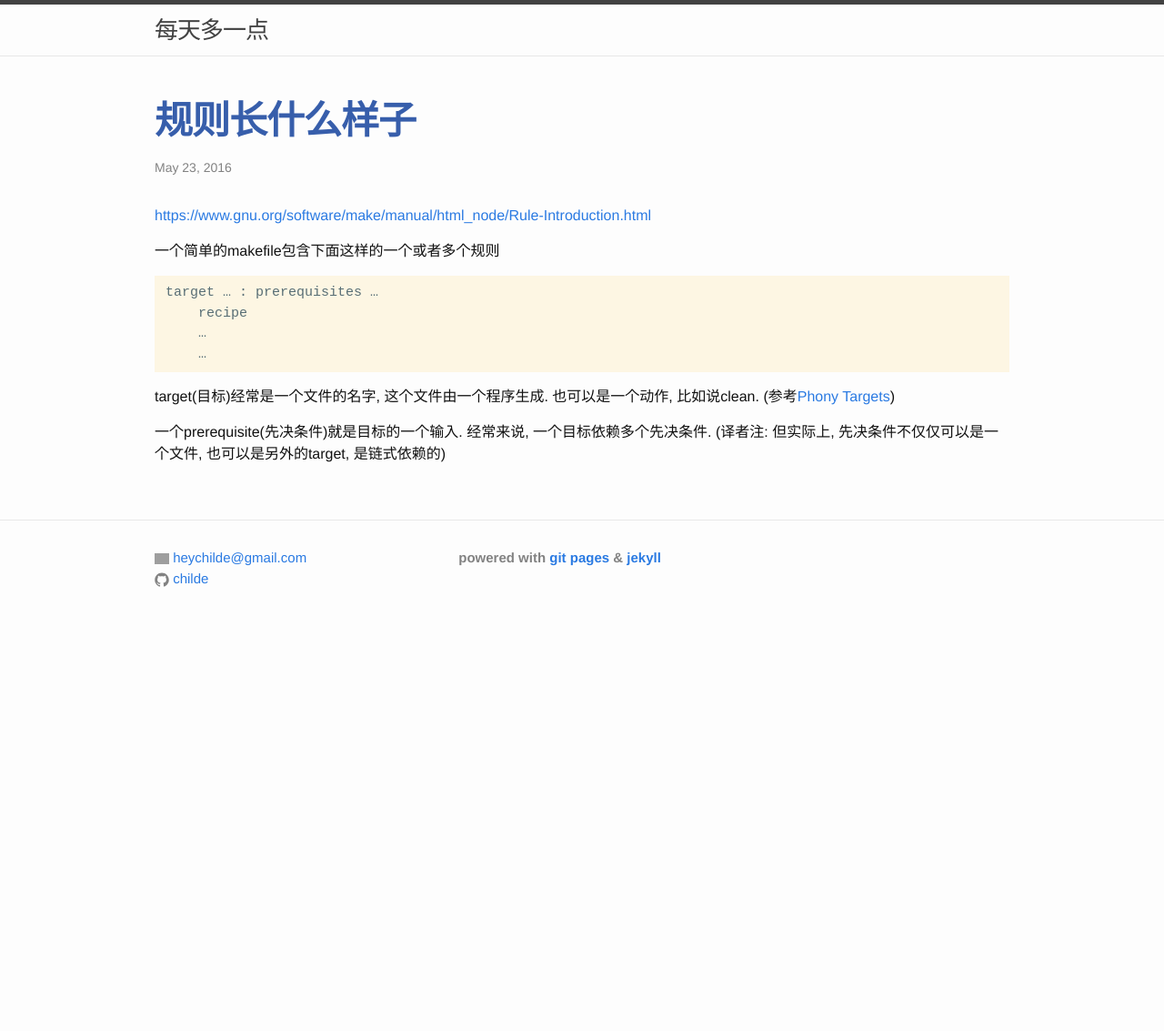
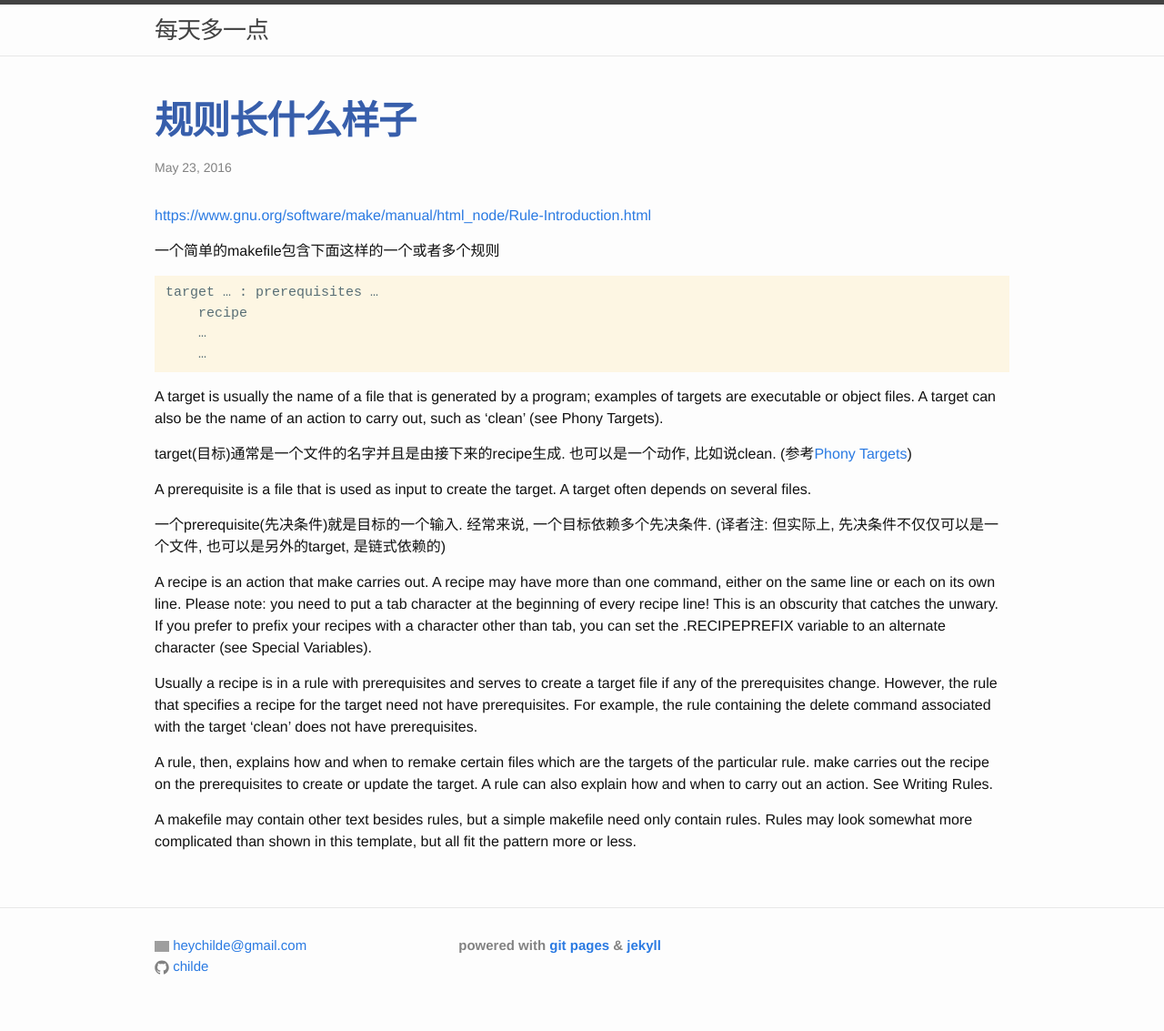
Before and after one commit to childe/gitcommit.today, a Jekyll site: the page built from _posts/2016-05-23-make-what-a-rule-looks-like.md, in a window 1280 px wide. Shown: the whole page at 91% size. Built offline with Jekyll 4.4.1, drawn with Linux system fonts in a browser that asks for light colours; comment, search, counter and statistics services are not loaded; before the commit the page ends 900 px from its top, so only the background shows below that; grey boxes are pictures that could not be loaded.

Commit message:
add english article

```diff
--- a/_posts/2016-05-23-make-what-a-rule-looks-like.md
+++ b/_posts/2016-05-23-make-what-a-rule-looks-like.md
@@ -15,6 +15,18 @@ keywords: make
         …
         …
 
-target(目标)经常是一个文件的名字, 这个文件由一个程序生成. 也可以是一个动作, 比如说clean. (参考[Phony Targets](https://www.gnu.org/software/make/manual/html_node/Phony-Targets.html#Phony-Targets))
+A target is usually the name of a file that is generated by a program; examples of targets are executable or object files. A target can also be the name of an action to carry out, such as ‘clean’ (see Phony Targets).
+
+target(目标)通常是一个文件的名字并且是由接下来的recipe生成. 也可以是一个动作, 比如说clean. (参考[Phony Targets](https://www.gnu.org/software/make/manual/html_node/Phony-Targets.html#Phony-Targets))
+
+A prerequisite is a file that is used as input to create the target. A target often depends on several files.
 
 一个prerequisite(先决条件)就是目标的一个输入. 经常来说, 一个目标依赖多个先决条件. (译者注: 但实际上, 先决条件不仅仅可以是一个文件, 也可以是另外的target, 是链式依赖的)
+
+A recipe is an action that make carries out. A recipe may have more than one command, either on the same line or each on its own line. Please note: you need to put a tab character at the beginning of every recipe line! This is an obscurity that catches the unwary. If you prefer to prefix your recipes with a character other than tab, you can set the .RECIPEPREFIX variable to an alternate character (see Special Variables).
+
+Usually a recipe is in a rule with prerequisites and serves to create a target file if any of the prerequisites change. However, the rule that specifies a recipe for the target need not have prerequisites. For example, the rule containing the delete command associated with the target ‘clean’ does not have prerequisites.
+
+A rule, then, explains how and when to remake certain files which are the targets of the particular rule. make carries out the recipe on the prerequisites to create or update the target. A rule can also explain how and when to carry out an action. See Writing Rules.
+
+A makefile may contain other text besides rules, but a simple makefile need only contain rules. Rules may look somewhat more complicated than shown in this template, but all fit the pattern more or less.
```
